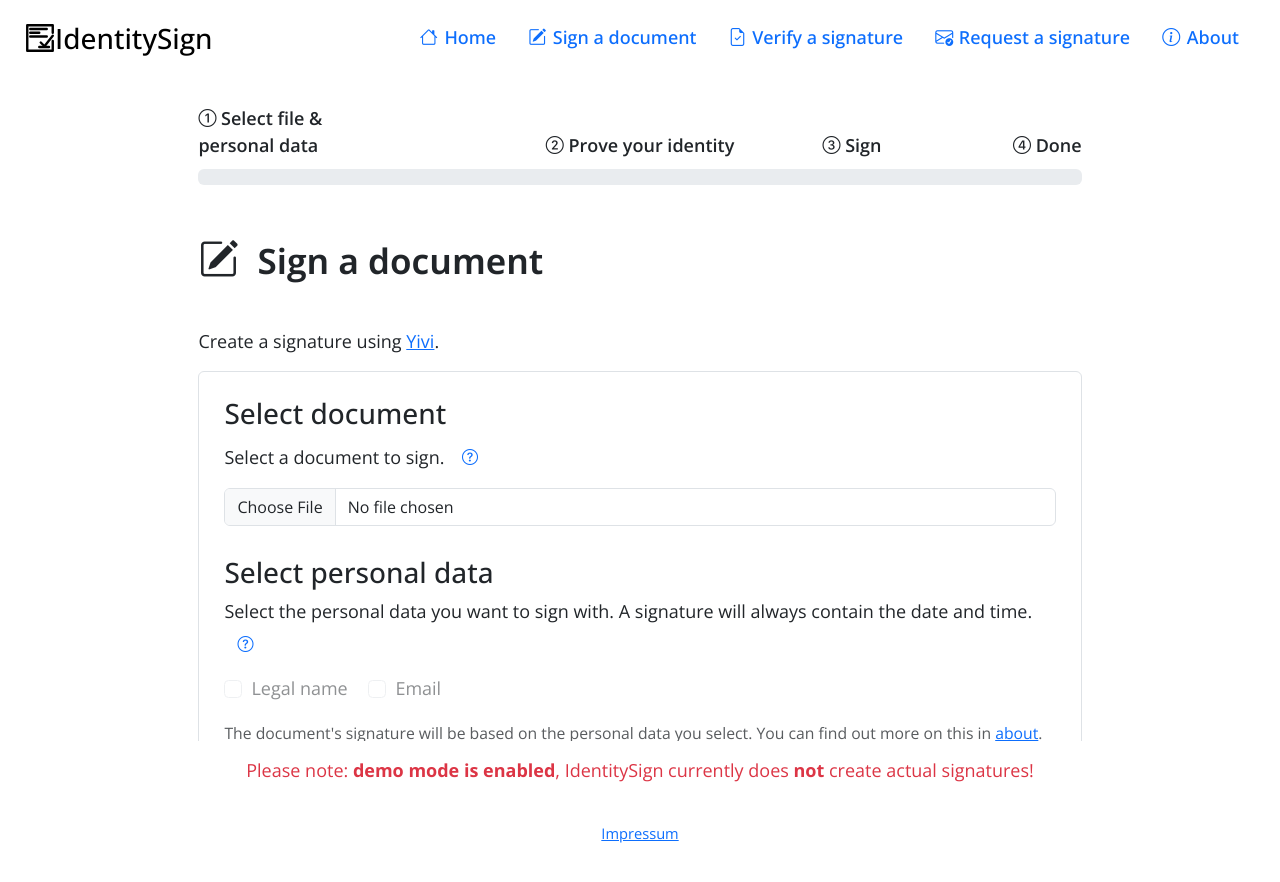
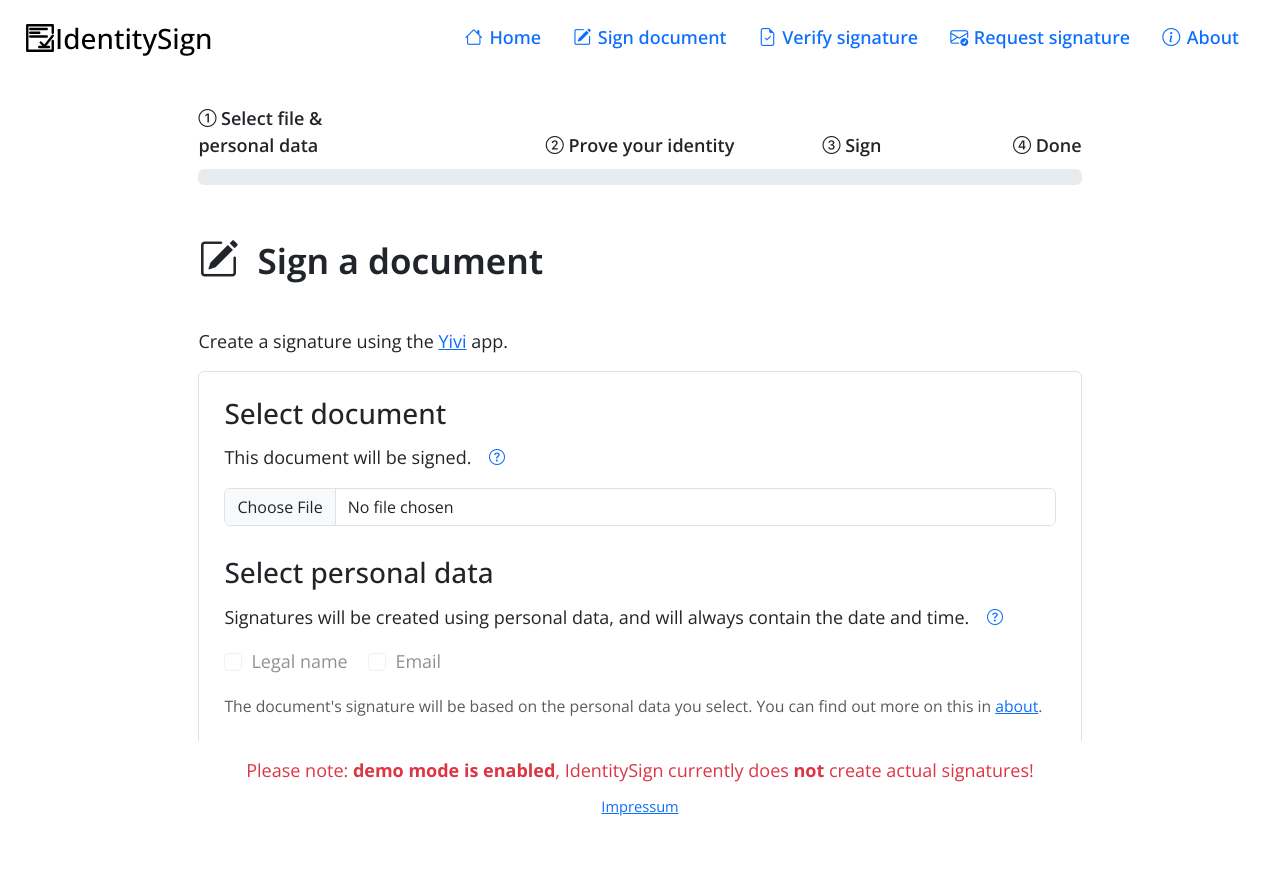
Before and after one commit to yoricklast/IdentitySign, a SvelteKit app: page /sign in a window 1280 px wide. Shown: the top 882 px of the page. Built offline with nearby package versions, Linux system fonts and the light colour scheme; what svelte-system-info would draw is missing.

Commit message:
Minor changes to text

```diff
--- a/src/app.html
+++ b/src/app.html
@@ -31,19 +31,19 @@
     <li class="nav-item main-nav">
       <a id="/sign" href="/sign/" class="nav-link">
         <i class="bi bi-pencil-square icon-nav"></i>
-        Sign a document
+        Sign document
       </a>
     </li>
     <li class="nav-item main-nav">
       <a id="/verify" href="/verify/" class="nav-link">
         <i class="bi bi-file-earmark-check icon-nav" style="margin-right: 1px"></i>
-        Verify a signature
+        Verify signature
       </a>
     </li>
     <li class="nav-item main-nav">
       <a id="/request" href="/request/" class="nav-link">
         <i class="bi bi-envelope-check icon-nav" style="margin-right: 1px"></i>
-        Request a signature
+        Request signature
       </a>
     </li>
     <li class="nav-item main-nav">
--- a/src/routes/+page.svelte
+++ b/src/routes/+page.svelte
@@ -49,10 +49,10 @@
       </h2>
 
       <p class="main-text infoblock-text">
-        This application can be freely used by everyone! Its source code is <a
+        This application can be freely used by everyone! It is <a
           href="https://github.com/yoricklast/IdentitySign"
-          target="_blank">available</a
-        > so that anyone can inspect it or make improvements!
+          target="_blank">open source</a
+        > and developed by a team of researchers.
       </p>
     </div>
 
--- a/src/routes/sign/+page.svelte
+++ b/src/routes/sign/+page.svelte
@@ -519,10 +519,10 @@
           </h1>
           {#if !signedDone && (!attributeSelected || paramsGiven()) && !yiviActive}
             <p>
-              Create a signature using <a
+              Create a signature using the <a
                 href="https://www.yivi.app/en"
                 target="_blank">Yivi</a
-              >.
+              > app.
             </p>
           {/if}
           <div class="infoblock rounded border">
@@ -536,7 +536,7 @@
 
               <div class="mb-3 file-select">
                 <label for="formFile" class="form-label"
-                  >Select a document to sign.
+                  >This document will be signed.
                   <span
                     class="d-inline-block"
                     data-bs-trigger="hover focus"
@@ -565,8 +565,7 @@
               </div>
               <h2 style="margin-top: 30px;">Select personal data</h2>
               <label for="attr-checks" class="form-label"
-                >Select the personal data you want to sign with. A signature
-                will always contain the date and time.
+                >Signatures will be created using personal data, and will always contain the date and time.
                 <span
                   class="d-inline-block"
                   data-bs-trigger="hover focus"
--- a/src/routes/verify/+page.svelte
+++ b/src/routes/verify/+page.svelte
@@ -628,8 +628,8 @@
             <hr />
             <p>
               You indicated that the document may have been signed by the wrong
-              person or organization, or the signer may have forgotten to
-              include relevant information (such as their name or email).
+              person or organization, or that relevant information (such as their name or email)
+              is missing.
             </p>
             <p>
               You can use our
```
